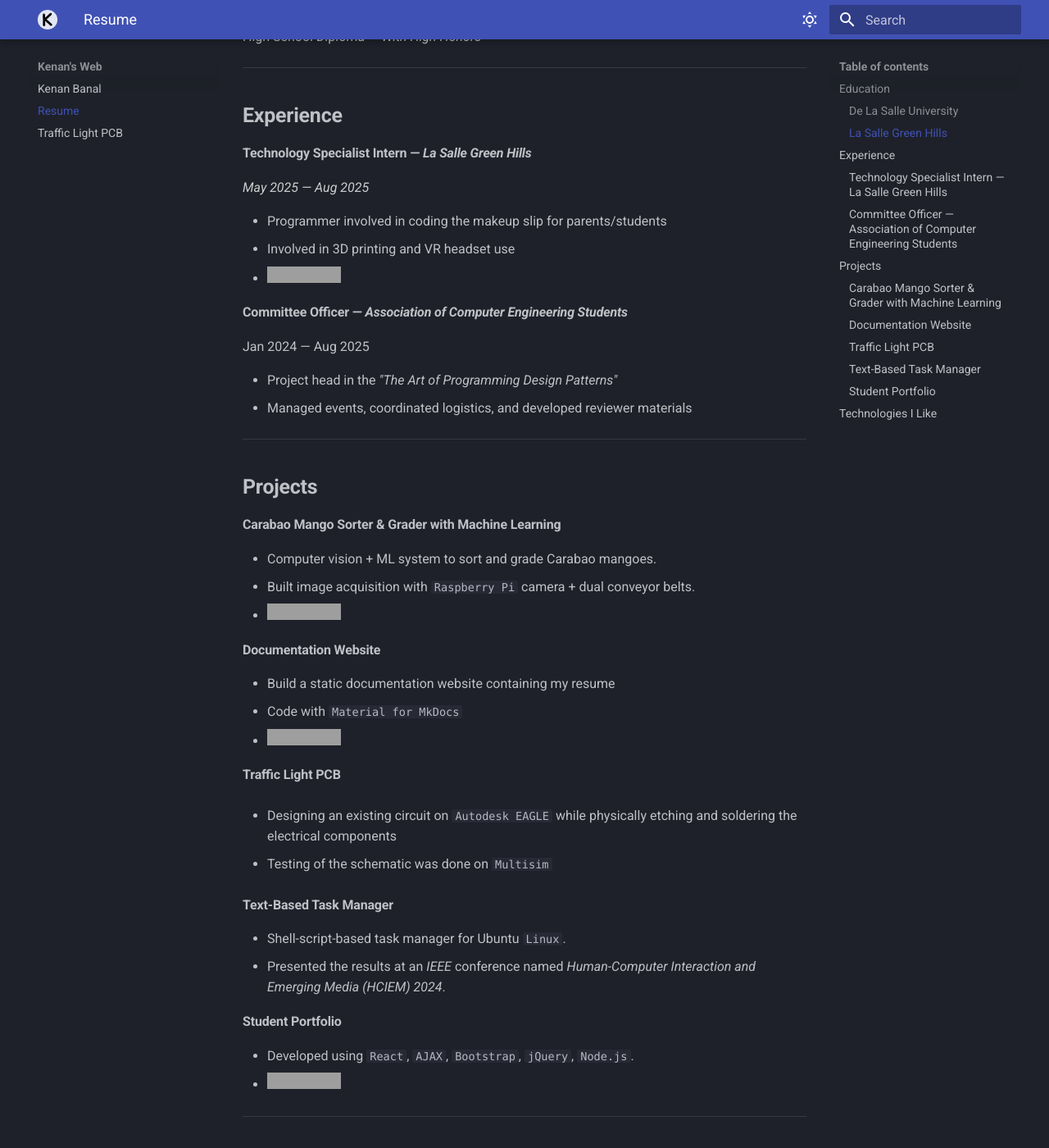
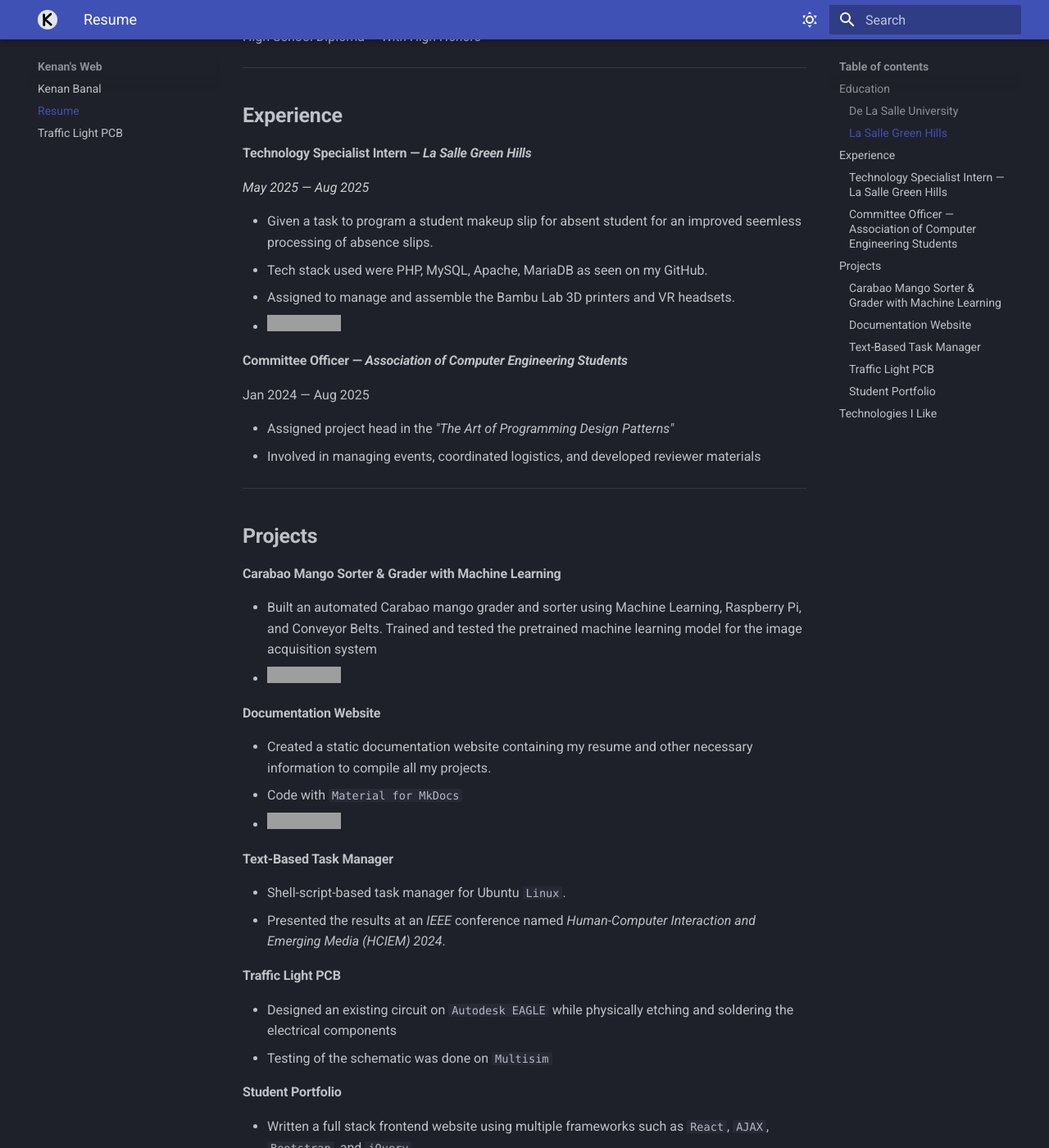
Before and after one commit to kenaniscoding/kenaniscoding.github.io, an MkDocs documentation site: the page built from docs/Resume.md, in a window 1280 px wide and 1400 px high, scrolled down 619 px. Shown: the whole window at 82% size. Built offline with MkDocs 1.6.1 and Material for MkDocs 9.7.7, drawn with Linux system fonts in a browser that asks for light colours; some web fonts are replaced; some of the changed text lies outside the part shown; grey boxes are pictures that could not be loaded.

Commit message:
change the layout

```diff
--- a/docs/Resume.md
+++ b/docs/Resume.md
@@ -25,57 +25,55 @@
 #### **Technology Specialist Intern** — *La Salle Green Hills*
 <span class="resume-date">May 2025 — Aug 2025</span>
 
-- Programmer involved in coding the makeup slip for parents/students
-- Involved in 3D printing and VR headset use
+- Given a task to program a student makeup slip for absent student for an improved seemless processing of absence slips.
+- Tech stack used were PHP, MySQL, Apache, MariaDB as seen on my GitHub.
+- Assigned to manage and assemble the Bambu Lab 3D printers and VR headsets.
 - [![GitHub](https://img.shields.io/badge/GitHub-181717?style=flat&logo=github&logoColor=white)](https://github.com/LSGH-OJT-EdTech-Code)
 
 #### **Committee Officer** — *Association of Computer Engineering Students*
 <span style="resume-date">Jan 2024 — Aug 2025</span>
 
-- Project head in the _"The Art of Programming Design Patterns"_
-- Managed events, coordinated logistics, and developed reviewer materials
+- Assigned project head in the _"The Art of Programming Design Patterns"_
+- Involved in managing events, coordinated logistics, and developed reviewer materials
 ---
 
 ## **Projects**
 
 #### **Carabao Mango Sorter & Grader with Machine Learning**
-- Computer vision + ML system to sort and grade Carabao mangoes.
-- Built image acquisition with `Raspberry Pi` camera + dual conveyor belts.
+- Built an automated Carabao mango grader and sorter using Machine Learning, Raspberry Pi, and Conveyor Belts. Trained and tested the pretrained machine learning model for the image acquisition system
 - [![GitHub](https://img.shields.io/badge/GitHub-181717?style=flat&logo=github&logoColor=white)](https://github.com/kenaniscoding/thesisLaTeX)
 
 #### **Documentation Website**
-- Build a static documentation website containing my resume
+- Created a static documentation website containing my resume and other necessary information to compile all my projects.
 - Code with `Material for MkDocs`
 - [![GitHub](https://img.shields.io/badge/GitHub-181717?style=flat&logo=github&logoColor=white)](https://github.com/kenaniscoding/mkdocs-resume)
-
-#### Traffic Light PCB
-- Designing an existing circuit on `Autodesk EAGLE` while physically etching and soldering the electrical components
-
-- Testing of the schematic was done on `Multisim`
 
 #### **Text-Based Task Manager**
 - Shell-script-based task manager for Ubuntu `Linux`.
 - Presented the results at an _IEEE_ conference named _Human-Computer Interaction and Emerging Media (HCIEM) 2024_.
 
+#### Traffic Light PCB
+- Designed an existing circuit on `Autodesk EAGLE` while physically etching and soldering the electrical components
+- Testing of the schematic was done on `Multisim`
+
 #### **Student Portfolio**
-- Developed using `React`, `AJAX`, `Bootstrap`, `jQuery`, `Node.js`.
+- Written a full stack frontend website using multiple frameworks such as `React`, `AJAX`, `Bootstrap`, and `jQuery`.
 - [![GitHub](https://img.shields.io/badge/GitHub-181717?style=flat&logo=github&logoColor=white)](https://github.com/kenaniscoding/LBYCPG3_FinalProject)
 
 ---
 
 ## **Technologies I Like**
+**Languages:**
+`Python` · `Java` · `C` · `PHP` · `MySQL` · `JavaScript` · `React` · `LaTeX`
 
 **Developer Tools:**
-`Git` · `GitHub` · `VS Code` · `Neovim` · `Tmux` · `Linux`
+`Git` · `VS Code` · `Neovim` · `Tmux` · `Linux`
 
 **Frameworks & Libraries:**
-`React` · `Material for MkDocs` · `Bootstrap` · `MySQL` · `Node.js` · `PyTorch`
-
-**Programming Languages:**
-`Python` · `Java` · `C` · `JavaScript` · `PHP` · `LaTeX`
+`React` · `Material for MkDocs` · `Bootstrap` · `Node.js` · `PyTorch`
 
 **Hardware Designer Tools:**
-`Logisim Evolution` · `Multisim`· `Proteus`
+`Logisim Evolution` · `Multisim` · `Proteus`
 
 **Microcontroller:**
-`Arduino` · `Raspberry Pi` · `ESP32`· `NodeMCU`
+`Raspberry Pi` · `ESP32` · `NodeMCU` · `Arduino`
```
